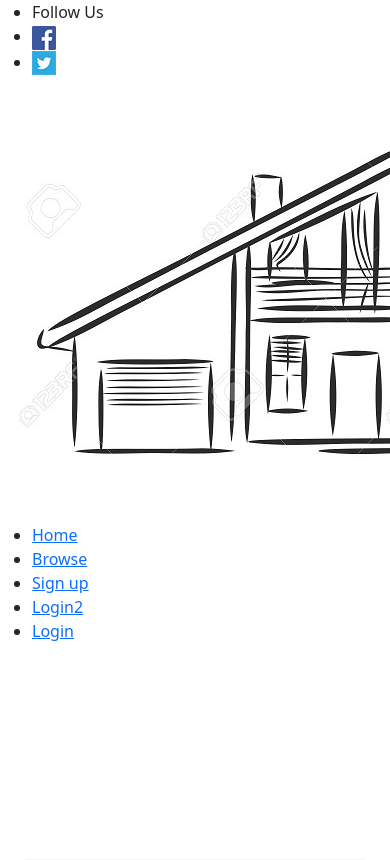
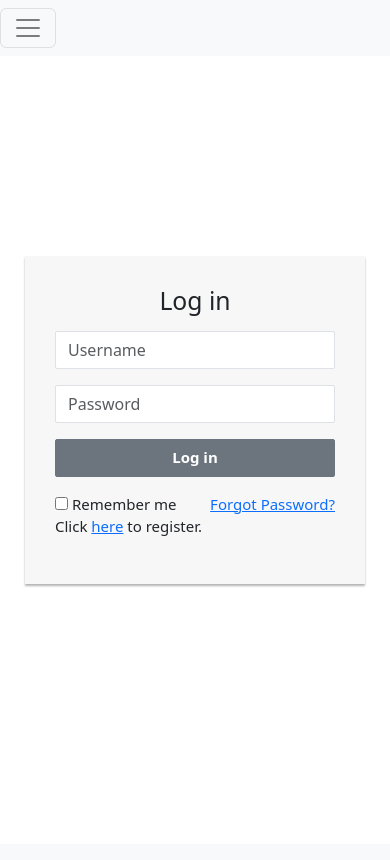
Before and after one commit to PCollander/Buddy-, a Flask app: page /login in a window 390 px wide; the page is wider, and only the part inside the window is pictured. Shown: the top 860 px of that part. After the commit the page ends 587 px from the top of that part, so only its background shows below. Run offline with Flask 2, Linux system fonts and the light colour scheme; some libraries are stand-ins or nearby versions.

Commit message:
Added navbar

```diff
--- a/buddy+/templates/login2.html
+++ b/buddy+/templates/login2.html
@@ -37,33 +37,34 @@
     font-weight: bold;
 }
 </style>
+<nav class="navbar navbar-expand-lg navbar-light bg-light">
+
+  <button class="navbar-toggler" type="button" data-toggle="collapse" data-target="#navbarNav" aria-controls="navbarNav" aria-expanded="false" aria-label="Toggle navigation">
+    <span class="navbar-toggler-icon"></span>
+  </button>
+  <div class="collapse navbar-collapse" id="navbarNav">
+    <ul class="navbar-nav ml-auto">
+        <li class="nav-item">
+        <a class= "nav-link" href="index.html">Home</a>
+      </li>
+      <li class="nav-item">
+        <a class= "nav-link" href="/login">Login</a>
+      </li>
+      <li class="nav-item">
+        <a class= "nav-link" href="/register"> Sign up </a>
+      </li>
+      <li class="nav-item">
+        <a class= "nav-link" href="browse.html">Browse</a>
+      </li>
+      <li class="nav-item">
+
+      </li>
+    </ul>
+  </div>
+</nav>
 </head>
 <body>
 
-<div class="top">
-			<div class="row">
-				<div class="col-md-5">
-					<ul class="follow">
-						<li>Follow Us</li>
-						<li><a href=""><img src="images/facebook.png" alt="" /></a></li>
-						<li class="left"><a href=""><img src="images/twitter.png" alt="" /></a></li>
-					</ul>
-				</div>
-
-				<div class="col-md-2 logo">
-					<a href="index.html"><img src="images/logo.jpg" alt="" /></a>
-				</div>
-				<div class="col-md-5">
-					<ul class="menu">
-						<li><a href="index.html">Home</a></li>
-						<li><a href="browse.html">Browse</a></li>
-						<li><a href="/register"> Sign up </a></li>
-						<li><a href="/login">Login2</a></li>
-						<li><a href="#" onclick="document.getElementById('id01').style.display='block'">Login</a></li>
-					</ul>
-				</div>
-			</div>
-	</div>
 
 
 <div class="login-form" style="margin-top:200px">
```
